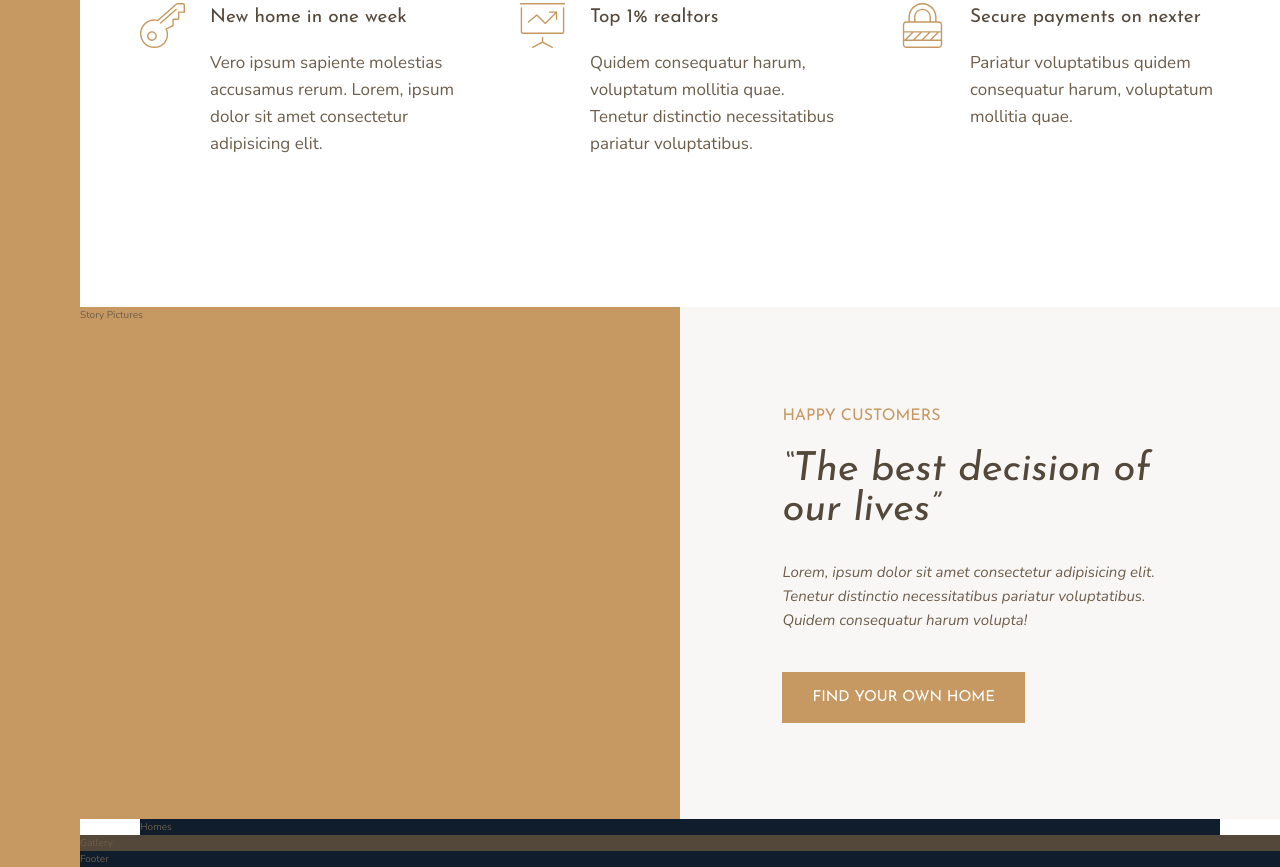
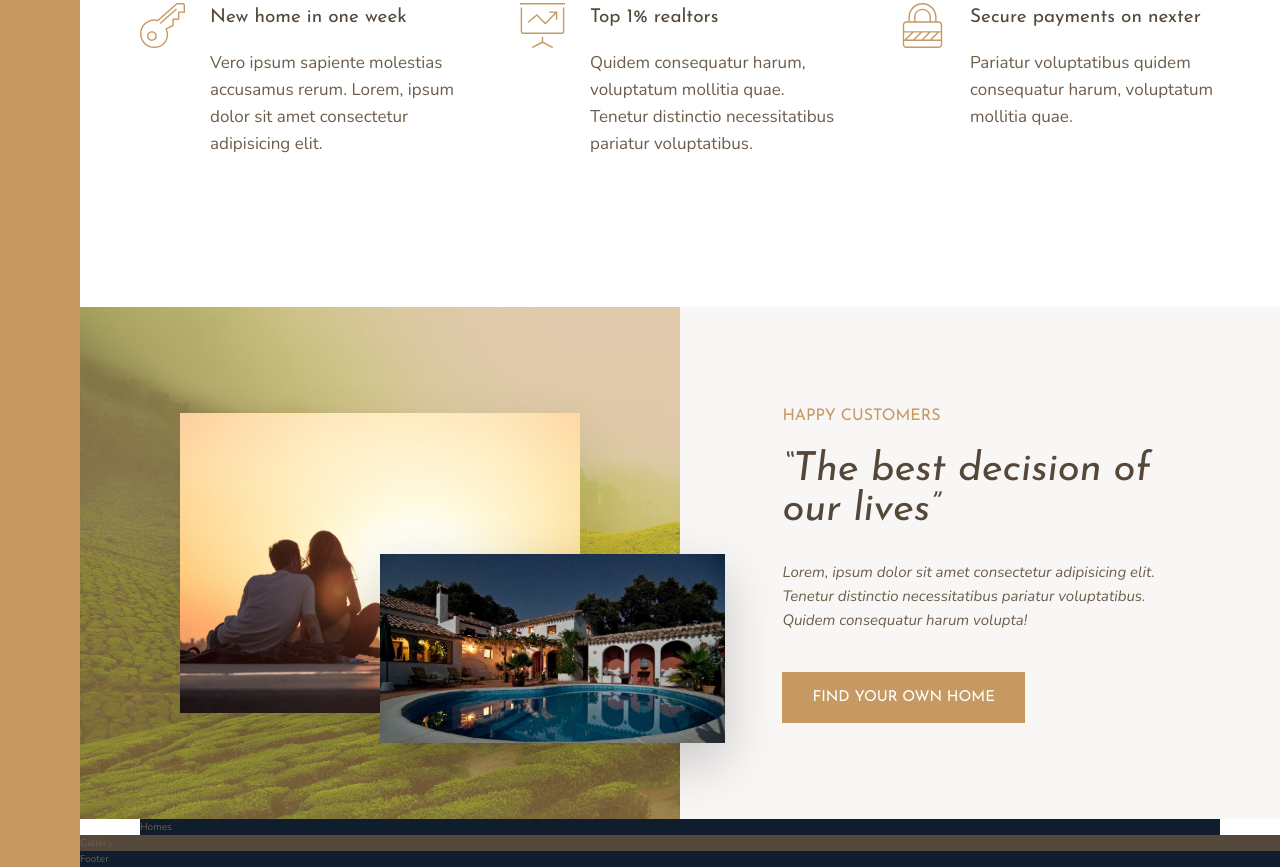
Before and after one commit to nitinporwal/Nexter, a website: page index.html in a window 1280 px wide. Shown: the part 1001-1868 px from the top of the page. Drawn offline with nearby package versions, Linux system fonts and the light colour scheme.

Commit message:
complete story pictures component

```diff
--- a/index.html
+++ b/index.html
@@ -79,7 +79,8 @@
             </div>
         </section>
         <div class="story__pictures">
-            Story Pictures
+            <img src="img/story-1.jpeg" alt="Couple with new house" class="story__img--1">
+            <img src="img/story-2.jpeg" alt="New house" class="story__img--2">
         </div>
         <div class="story__content">
             <h3 class="heading-3 mb-sm">Happy Customers</h3>
--- a/sass/_story.scss
+++ b/sass/_story.scss
@@ -1,7 +1,33 @@
 .story {
   &__pictures {
-    background-color: $color-primary;
     grid-column: full-start/col-end 4;
+
+    display: grid;
+    grid-template-columns: repeat(6, 1fr);
+    grid-template-rows: repeat(6, 1fr);
+    align-items: center;
+
+    background-image: linear-gradient(
+        rgba($color-primary, 0.5),
+        rgba($color-primary, 0.5)
+      ),
+      url(../img/back.jpg);
+    background-size: cover;
+  }
+
+  &__img--1 {
+    width: 100%;
+    grid-column: 2/6;
+    grid-row: 2/6;
+    box-shadow: 0 2rem 5rem rgba(0, 0, 0, 0.1);
+  }
+
+  &__img--2 {
+    width: 115%;
+    grid-column: 4/7;
+    grid-row: 4/6;
+    z-index: 10;
+    box-shadow: 0 2rem 5rem rgba(0, 0, 0, 0.2);
   }
 
   &__content {
```
Also changed, not shown: css/style.css.
